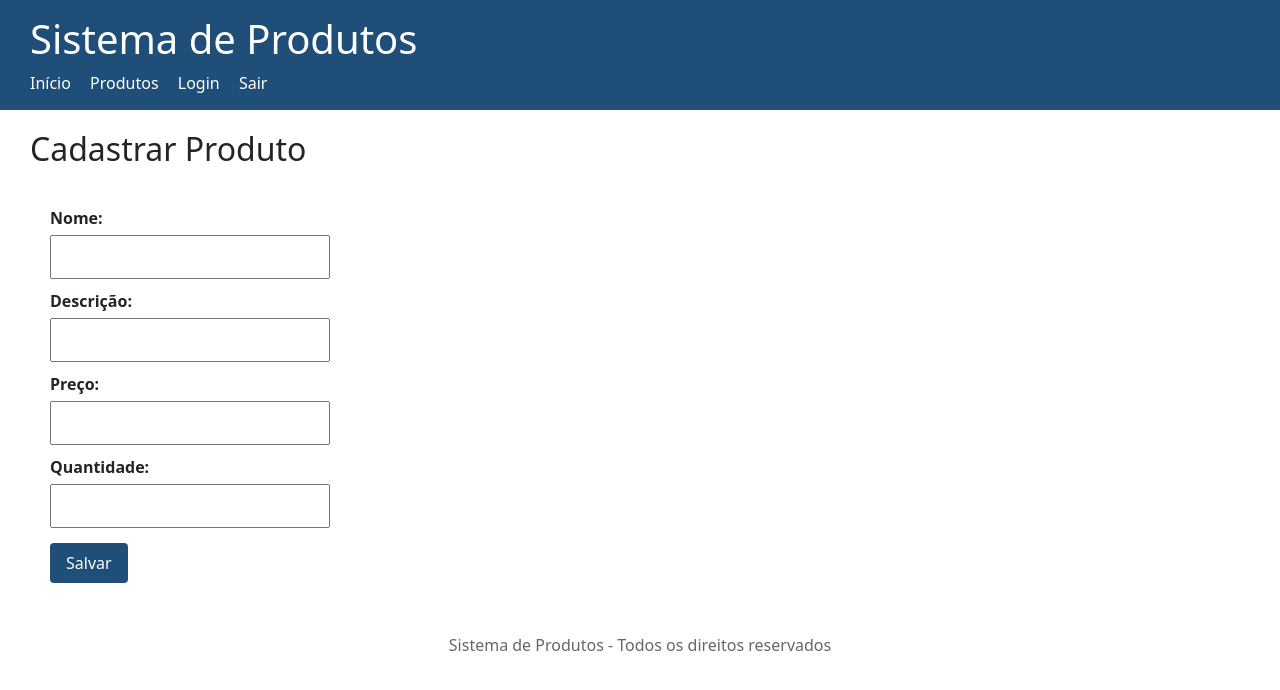
After one commit to pedrosoaresetec-commits/projeto_php, a PHP site: page /produtos/cadastrar.php in a window 1280 px wide. The commit adds this page. Shown: the top 690 px of the page. Run offline with PHP 8.4, Linux system fonts and the light colour scheme; a user stored in the database is signed in.

Commit message:
03/09 atualização

```diff
--- /dev/null
+++ b/produtos/cadastrar.php
@@ -0,0 +1,53 @@
+<?php
+require __DIR__ . '/verifica_login.php';
+require __DIR__ . '/../conexao.php';
+
+if ($_SERVER['REQUEST_METHOD'] == 'POST') {
+    $nome = $_POST['nome'];
+    $descricao = $_POST['descricao'];
+    $preco = $_POST['preco'];
+    $quantidade = $_POST['quantidade'];
+
+    if ($nome == "" || $preco == "" || $quantidade == "") {
+        $mensagem = "Preencha todos os campos obrigatórios.";
+    } else {
+        $sql = "INSERT INTO produtos (nome, descricao, preco, quantidade)
+                VALUES ('$nome', '$descricao', '$preco', '$quantidade')";
+
+        if (mysqli_query($conexao, $sql)) {
+            header('Location: listar.php');
+            exit;
+        } else {
+            $mensagem = "Erro ao cadastrar produto: " . mysqli_error($conexao);
+        }
+    }
+}
+?>
+
+<?php require __DIR__ . '/../cabecalho.php'; ?>
+
+<main>
+    <h2>Cadastrar Produto</h2>
+
+    <?php if (isset($mensagem)) { ?>
+        <p><?php echo $mensagem; ?></p>
+    <?php } ?>
+
+    <form action="cadastrar.php" method="POST">
+        <label>Nome:</label>
+        <input type="text" name="nome"><br>
+
+        <label>Descrição:</label>
+        <input type="text" name="descricao"><br>
+
+        <label>Preço:</label>
+        <input type="text" name="preco"><br>
+
+        <label>Quantidade:</label>
+        <input type="text" name="quantidade"><br>
+
+        <button type="submit">Salvar</button>
+    </form>
+</main>
+
+<?php require __DIR__ . '/../rodape.php'; ?>
--- a/produtos/verifica_login.php
+++ b/produtos/verifica_login.php
@@ -1,6 +1,8 @@
 <?php
-require __DIR__ . '/verifica_login.php';
-require __DIR__ . '/../conexao.php';
-$sql = "SELECT * FROM produtos";
-$resultado = mysqli_query($conexao, $sql);
+session_start();
+
+if (!isset($_SESSION['usuario_id'])) {
+    header('Location: /projeto_php/login.php');
+    exit;
+}
 ?>
```
Also changed, not shown: conexao.php (line endings or trailing spaces), produtos/listar.php (indentation only).
